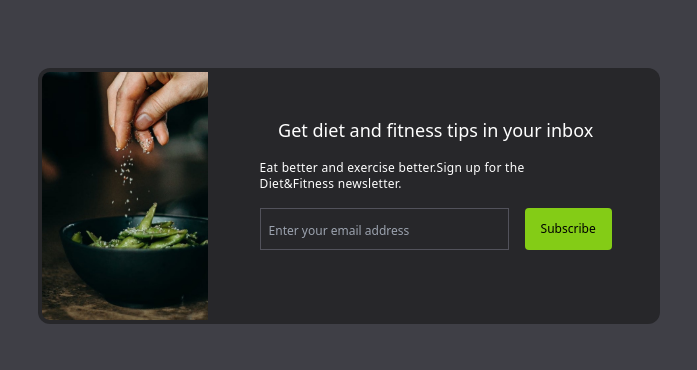
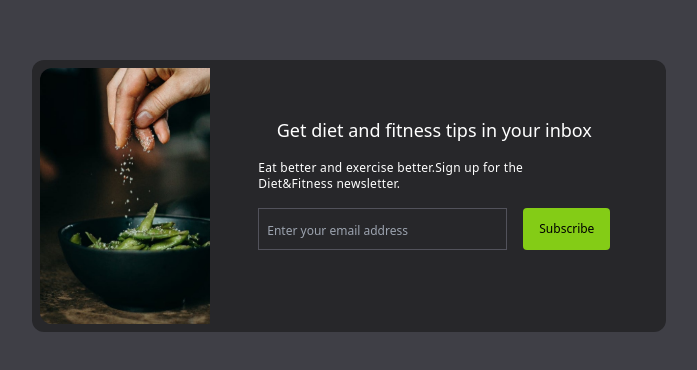
Before and after one commit to ThilakSamplegithub/Tailwind-mini-projects, a plain HTML site: page Email-Subscribe/index.html in a window 1280 px wide. Shown: the part 204-574 px from the top of the page, without its empty margins (291-988 px from the left). Drawn offline with nearby package versions, Linux system fonts and the light colour scheme.

Commit message:
image is inline so if i place it inside div then fill full width otherwise leave as image dont wrap it

```diff
--- a/Email-Subscribe/index.html
+++ b/Email-Subscribe/index.html
@@ -8,14 +8,12 @@
   </head>
   <body>
     <div class="bg-zinc-700 flex justify-center items-center h-screen">
-      <div class="flex flex-col md:flex-row bg-zinc-800 rounded-xl">
-        <div>
+      <div class="flex flex-col md:flex-row bg-zinc-800 rounded-xl p-2 mx-6">
           <img
             src="./image.jpg"
-            class="h-96 md:h-64 w-full object-fit rounded-xl md:rounded-l-xl md:rounded-r-none transform duration-500 hover:scale-105 p-1"
+            class="h-80 md:h-64  object-fit rounded-xl md:rounded-l-xl md:rounded-r-none transform duration-500 hover:scale-105 "
             alt=""
           />
-        </div>
         <div class="flex flex-col space-y-4 p-6 m-6">
           <h1 class="text-white text-center text-lg">
             Get diet and fitness tips in your inbox
```
